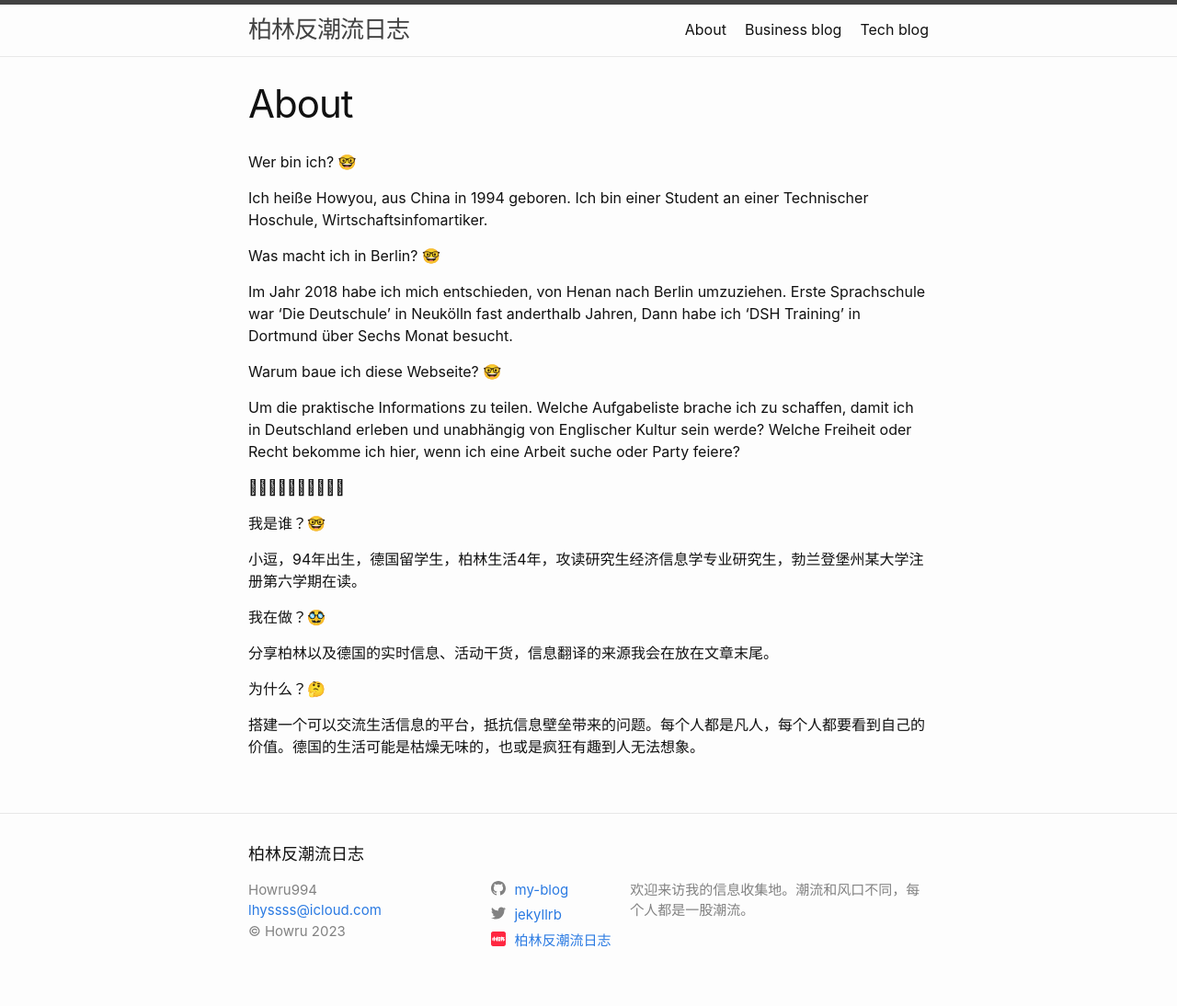
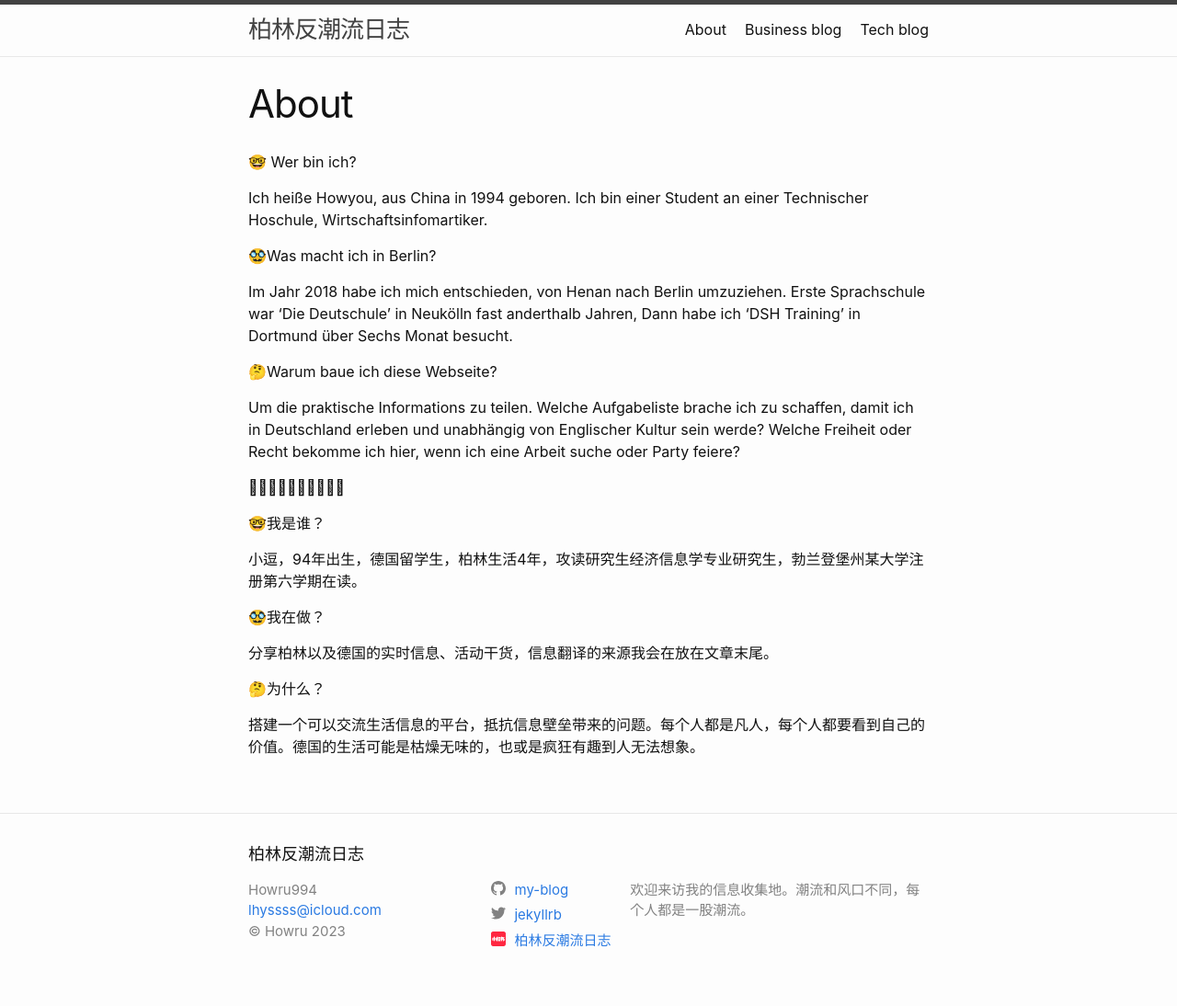
Before and after one commit to Howareu994/my-blog, a Jekyll site: the page built from about.markdown, in a window 1280 px wide. Shown: the whole page at 92% size. Built offline with Jekyll 4.4.1, drawn with Linux system fonts in a browser that asks for light colours.

```diff
--- a/about.markdown
+++ b/about.markdown
@@ -3,17 +3,17 @@ layout: page
 title: About
 permalink: /about/
 ---
-Wer bin ich?  🤓
+🤓 Wer bin ich?
 
 Ich heiße Howyou, aus China in 1994 geboren. Ich bin einer Student an einer Technischer Hoschule, Wirtschaftsinfomartiker.
 
 
-Was macht ich in Berlin?  🤓
+🥸Was macht ich in Berlin?
 
 Im Jahr 2018 habe ich mich entschieden, von Henan nach Berlin umzuziehen. Erste Sprachschule war 'Die Deutschule' in Neukölln fast anderthalb Jahren, Dann habe ich 'DSH Training' in Dortmund über Sechs Monat besucht.
 
 
-Warum baue ich diese Webseite? 🤓
+🤔Warum baue ich diese Webseite?
 
 Um die praktische Informations zu teilen.
 Welche Aufgabeliste brache ich zu schaffen, damit ich in Deutschland erleben und unabhängig von Englischer Kultur sein werde?
@@ -21,16 +21,16 @@ Welche Freiheit oder Recht bekomme ich hier, wenn ich eine Arbeit suche oder Par
 
 
 
-我是谁？🤓
+🤓我是谁？
 
 小逗，94年出生，德国留学生，柏林生活4年，攻读研究生经济信息学专业研究生，勃兰登堡州某大学注册第六学期在读。
 
 
-我在做？🥸
+🥸我在做？
 
 分享柏林以及德国的实时信息、活动干货，信息翻译的来源我会在放在文章末尾。
 
 
-为什么？🤔
+🤔为什么？
 
 搭建一个可以交流生活信息的平台，抵抗信息壁垒带来的问题。每个人都是凡人，每个人都要看到自己的价值。德国的生活可能是枯燥无味的，也或是疯狂有趣到人无法想象。
```
